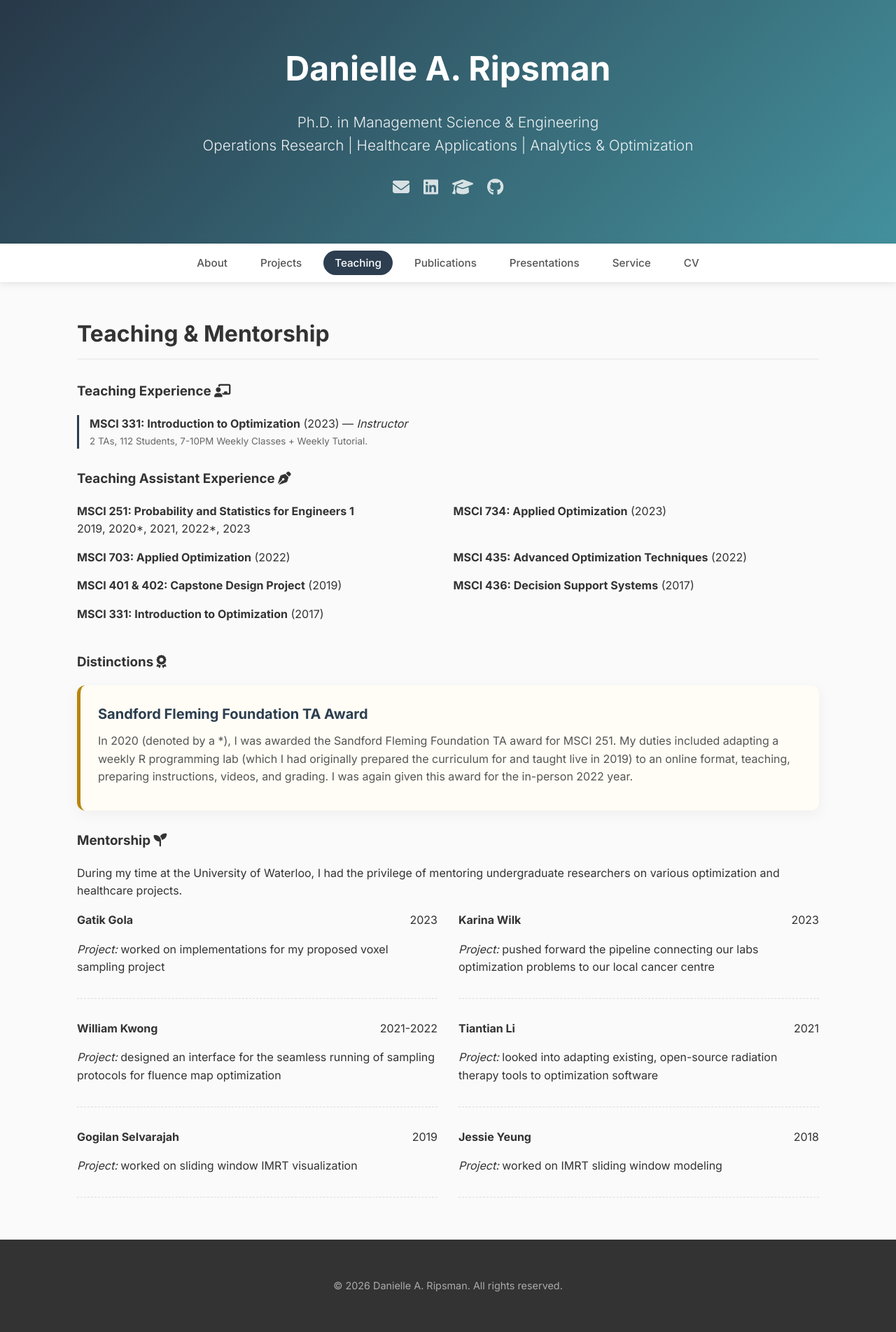
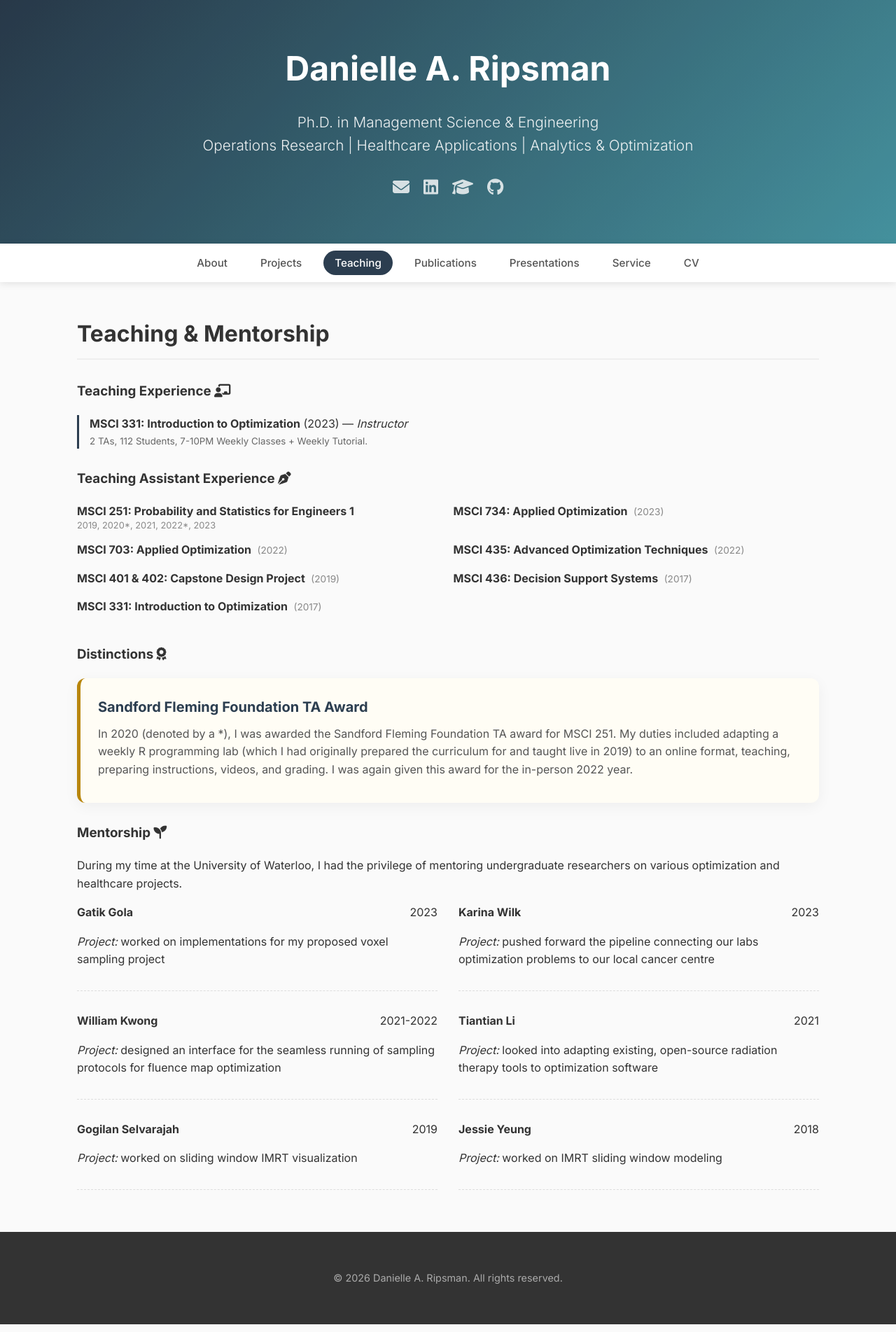
Before and after one commit to DaniRip/DaniRip.github.io, a Jekyll site: the page built from teaching.md, in a window 1280 px wide. Shown: the whole page at 70% size. Built offline with Jekyll 4.4.1, drawn with Linux system fonts in a browser that asks for light colours.

Commit message:
Update style.css

```diff
--- a/assets/css/style.css
+++ b/assets/css/style.css
@@ -633,6 +633,29 @@ details[open] .toggle-chevron {
     }
 }
 
+/* Year on its own line for long ranges */
+.ta-year-block {
+    display: block;
+    font-size: 0.8rem;
+    color: #888;
+    margin-top: 2px;
+    line-height: 1;
+}
+
+/* Year inline for short single years */
+.ta-year-inline {
+    font-size: 0.85rem;
+    color: #888;
+    margin-left: 4px;
+}
+
+.ta-details {
+    font-size: 0.85rem;
+    color: #666;
+    margin-top: 4px;
+    line-height: 1.3;
+}
+
 /* Mentorship Items */
 
 .mentorship-container {
```
